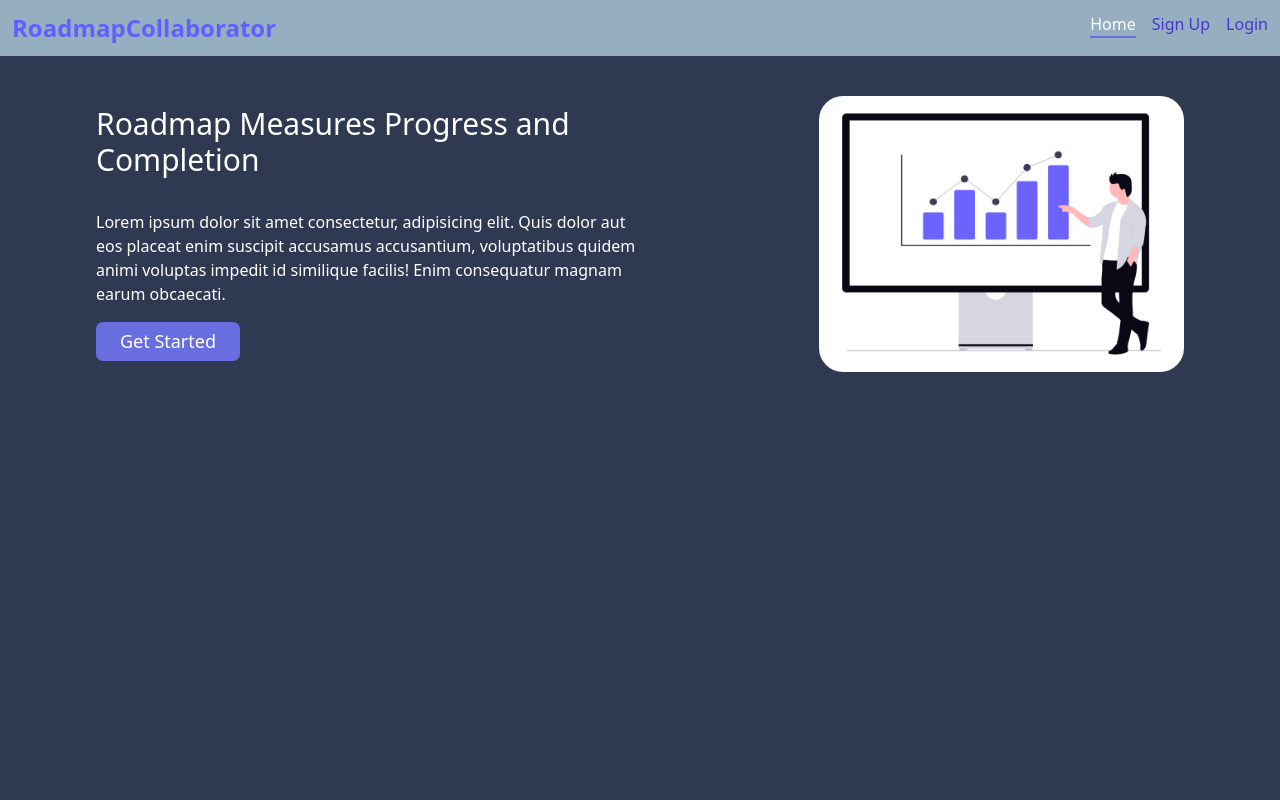
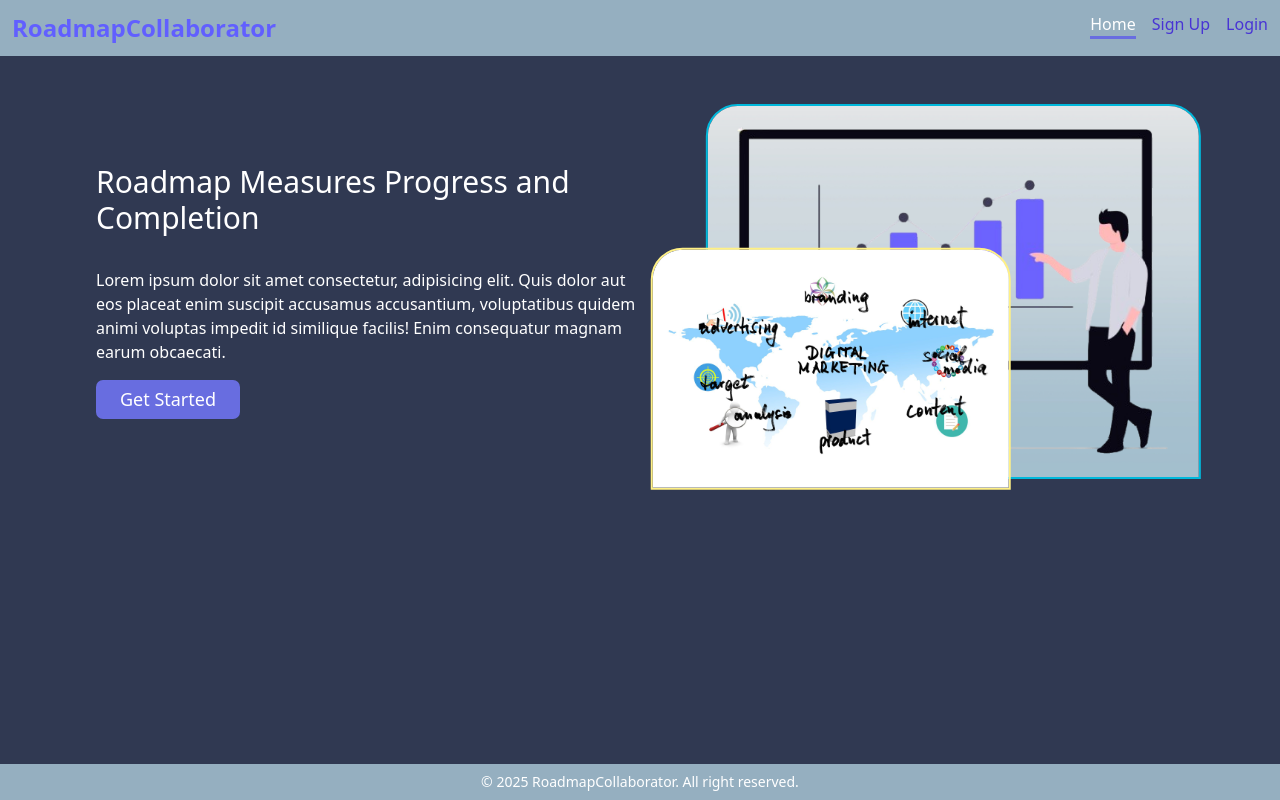
Before and after one commit to muntasir-mahmud-abdullah/Roadmap-App, a React (Vite) app in the folder frontend/: page / in a window 1280 px wide. Built offline with nearby package versions, Linux system fonts and the light colour scheme; no server answers.

Commit message:
service card's ui updated and route defined for card and details page for service

```diff
--- a/frontend/package.json
+++ b/frontend/package.json
@@ -13,8 +13,10 @@
   "dependencies": {
     "@tailwindcss/vite": "^4.1.10",
     "lottie-react": "^2.4.1",
+    "motion": "^12.19.1",
     "react": "^19.1.0",
     "react-dom": "^19.1.0",
+    "react-icons": "^5.5.0",
     "react-router": "^7.6.2",
     "react-toastify": "^11.0.5",
     "tailwindcss": "^4.1.10"
--- a/frontend/src/App.jsx
+++ b/frontend/src/App.jsx
@@ -1,13 +1,17 @@
-import {BrowserRouter,Routes,Route} from "react-router";
+import { BrowserRouter, Route, Routes } from "react-router";
+import Footer from "./components/Footer";
+import Navbar from "./components/Navbar";
+import Card from "./pages/Card";
+import Details from "./pages/Details";
+import Error from "./pages/Error";
 import Home from "./pages/Home";
-import Signup from "./pages/Signup";
 import Login from "./pages/Login";
-import Navbar from "./components/Navbar";
-import Error from "./pages/Error";
 import Logout from "./pages/Logout";
 import Service from "./pages/Service";
+import Signup from "./pages/Signup";
 const App = () => {
-  return <>
+  return (
+    <>
       <BrowserRouter>
         <Navbar />
         <Routes>
@@ -15,10 +19,15 @@ const App = () => {
           <Route path="/signup" element={<Signup />} />
           <Route path="/login" element={<Login />} />
           <Route path="/logout" element={<Logout />} />
-        <Route path="/service" element={<Service />} />
+          <Route path="/service" element={<Service />}>
+            <Route index element={<Card />} />
+            <Route path="viewDetails" element={<Details />} />
+          </Route>
           <Route path="*" element={<Error />} />
         </Routes>
+        <Footer />
       </BrowserRouter>
     </>
-}
+  );
+};
 export default App;
--- /dev/null
+++ b/frontend/src/components/Footer.jsx
@@ -0,0 +1,11 @@
+import React from 'react';
+
+const Footer = () => {
+    return (
+        <div className="text-center w-full bottom-0 fixed p-2 bg-(--bg-primary)">
+            <p className="text-sm"> &copy; 2025 RoadmapCollaborator. All right reserved. </p>
+        </div>
+    );
+};
+
+export default Footer;
--- a/frontend/src/components/Navbar.css
+++ b/frontend/src/components/Navbar.css
@@ -8,7 +8,7 @@ nav ul li .active{
 nav ul li .active::after{
         content: "";
       width: 0%;
-  height: 0.1em;
+  height: 0.2em;
   background: #686de0;
    display: block;
     width: 100%;
@@ -17,7 +17,7 @@ nav ul li .active::after{
 nav ul li::after {
   content: "";
   width: 0%;
-  height: 0.1em;
+  height: 0.2em;
   background: #686de0;
   display: block;
   transition: 0.5s;
--- a/frontend/src/pages/Banner.jsx
+++ b/frontend/src/pages/Banner.jsx
@@ -1,20 +1,44 @@
-import Lottie from "lottie-react";
-import bannerImage from "../assets/banner1.png";
+import { motion } from "motion/react";
+import { useNavigate } from "react-router";
+import bannerImage from "../assets/banner1-removebg-preview.png";
+import officeImage from "../assets/digital-marketing-4229637_1920.jpg";
 const Banner = () => {
+  const navigate = useNavigate();
+  const handleStart = () => {
+    navigate("/login");
+  };
   return (
-    <div className="flex py-10 px-24 justify-between">
-      <div className="flex flex-col justify-center">
-        <h1 className="text-3xl mb-8">Roadmap Measures Progress and Completion</h1>
+    <div className="flex gap-2 px-24 pb-20 pt-12 justify-between">
+      <div className="flex flex-col w-1/2 justify-center">
+        <h1 className="text-3xl mb-8">
+          Roadmap Measures Progress and Completion
+        </h1>
         <p className="mb-4">
           Lorem ipsum dolor sit amet consectetur, adipisicing elit. Quis dolor
           aut eos placeat enim suscipit accusamus accusantium, voluptatibus
           quidem animi voluptas impedit id similique facilis! Enim consequatur
           magnam earum obcaecati.
         </p>
-        <button className="btn-primary w-36"> Get Started </button>
+        <button onClick={handleStart} className="btn-primary w-36">
+          {" "}
+          Get Started{" "}
+        </button>
       </div>
-      <div className="">
-        <img className="w-2/3 ml-auto rounded-3xl" src={bannerImage} alt="" />
+      <div className="w-1/2 relative">
+        <motion.img
+          animate={{ x: [0, 50, 0] }}
+          transition={{ duration: 2, repeat: Infinity }}
+          className="ml-auto border-2 border-cyan-500 rounded-t-4xl w-11/12"
+          src={bannerImage}
+          alt="banner image"
+        />
+        <motion.img
+          animate={{ y: [0, 20, 0],x: [0, 20, 0] }}
+          transition={{ duration: 2, repeat: Infinity }}
+          className="border-2 mr-auto border-yellow-200 rounded-t-4xl w-2/3 absolute -bottom-1 left-auto"
+          src={officeImage}
+          alt="office image"
+        />
       </div>
     </div>
   );
--- /dev/null
+++ b/frontend/src/pages/Card.jsx
@@ -0,0 +1,51 @@
+import { BiUpvote } from "react-icons/bi";
+import { MdKeyboardArrowRight } from "react-icons/md";
+import { Link, Navigate } from "react-router";
+import { useAuth } from "../store/Auth";
+
+const Card = () => {
+  const { services, isLoading, token } = useAuth();
+
+  if (isLoading) {
+    if (!token) {
+      return <Navigate to="/login" />;
+    }
+    return (
+      <h1 className="text-2xl text-violet-400 italic m-4">Loading ... </h1>
+    );
+  }
+
+  return (
+    <div className="container grid grid-cols-3">
+      {services.map((service) => {
+        return (
+          <div
+            className="card bg-(--bg-primary-dark) rounded-2xl border-l-6 border-l-(--color-primary) m-4 p-4 pb-16 drop-shadow-2xl flex flex-col relative"
+            key={service._id}
+          >
+            <p className="flex justify-between">
+              <span className="text-(--color-primary) font-semibold rounded-xl px-2 bg-(--color-secondary)">
+                Feature
+              </span>
+              <span className="text-gray-300">{service.status}</span>
+            </p>
+            <h1 className="text-xl mb-3 mt-2">{service.title}</h1>
+            <p className="border-b-(--bg-primary) pb-4 border-b-1 text-gray-300">
+              {service.description}
+            </p>
+            <button className="cursor-pointer absolute bottom-4 flex items-center gap-2 mt-4 bg-(--bg-primary) justify-center w-16 rounded-lg">
+              <BiUpvote /> {service.upvotesCount}
+            </button>
+            <Link to="/service/viewDetails">
+              <span className="absolute flex items-center justify-between bottom-4 right-4">
+                View Details <MdKeyboardArrowRight />
+              </span>
+            </Link>
+          </div>
+        );
+      })}
+    </div>
+  );
+};
+
+export default Card;
--- /dev/null
+++ b/frontend/src/pages/Details.jsx
@@ -0,0 +1,11 @@
+import React from 'react';
+
+const details = () => {
+    return (
+        <div>
+            <h1>Details page</h1>
+        </div>
+    );
+};
+
+export default details;
--- a/frontend/src/pages/Login.jsx
+++ b/frontend/src/pages/Login.jsx
@@ -43,7 +43,7 @@ const Login = () => {
           email: "",
           password: "",
         });
-        navigate("/");
+        navigate("/service");
       } else {
         toast.error(
           res_data.extraDetails ? res_data.extraDetails : res_data.message
--- a/frontend/src/pages/Service.jsx
+++ b/frontend/src/pages/Service.jsx
@@ -1,8 +1,7 @@
-import { Navigate } from "react-router";
+import { Navigate, Outlet } from "react-router";
 import { useAuth } from "../store/Auth";
 const Service = () => {
-  const { services, user, isLoading, token } = useAuth();
-  console.log(user);
+  const { services, isLoading, token } = useAuth();
 
   if (isLoading) {
     if (!token) {
@@ -19,22 +18,7 @@ const Service = () => {
         <h1 className="text-3xl mb-2"> Product Roadmap </h1>
         <p>Share feedback, ideas, and vote on what we should build next.</p>
       </div>
-      <div className="container grid grid-cols-3">
-        {services.map((service) => {
-          return (
-            <div className="card rounded-2xl border-l-4 border-l-indigo-500 border-2 m-4 p-4" key={service._id}>
-              <p className="flex justify-between">
-              <span>Feature</span>
-              <span className="">{service.status}</span>
-              </p>
-              <h1 className="text-xl mb-2">{service.title}</h1>
-              <p>{service.description}</p>
-              <p>Category: {service.category}</p>
-              <p>Upvotes: {service.upvotesCount}</p>
-            </div>
-          );
-        })}
-      </div>
+      <Outlet />
     </section>
   );
 };
--- a/frontend/src/pages/Signup.jsx
+++ b/frontend/src/pages/Signup.jsx
@@ -46,7 +46,7 @@ const Signup = () => {
           password: "",
         });
         toast.success("Registration Successful");
-        navigate("/");
+        navigate("/service");
       } else {
         toast.error(
           res_data.extraDetails ? res_data.extraDetails : res_data.message
```
Also changed, not shown: 2 other files (tests, documents, lock files or other folders). Lines whose indentation alone changed are shown as unchanged.
